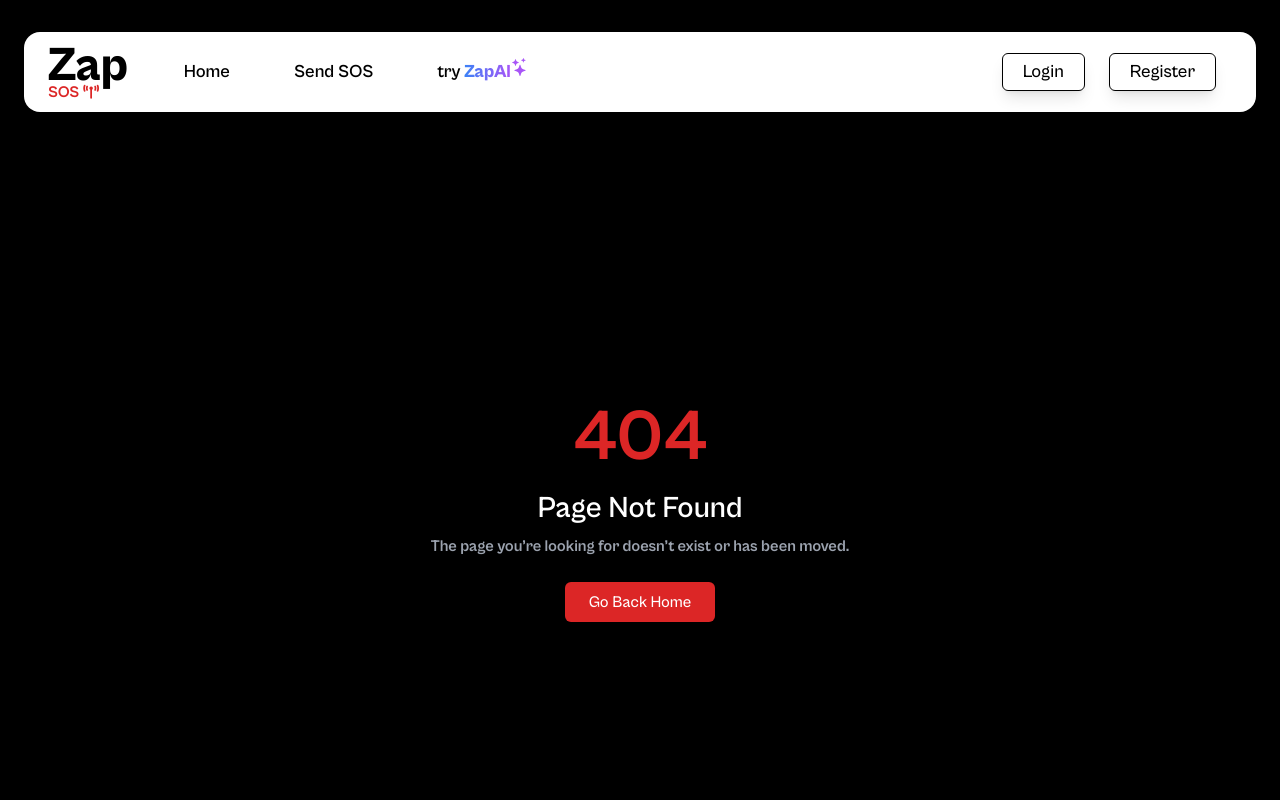
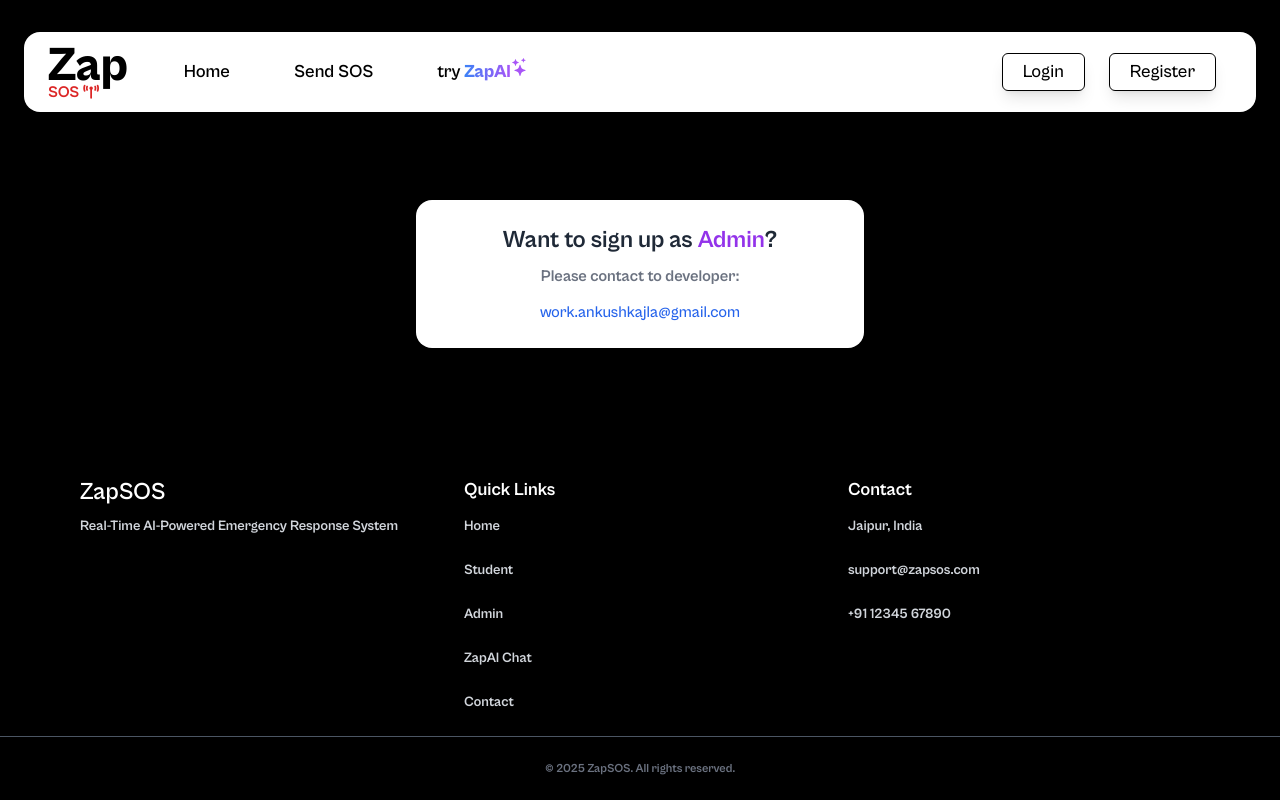
Before and after one commit to a4-ankush/ZapSOS, a React (Create React App) app in the folder client/: page /contact in a window 1280 px wide. Shown: the top 800 px of the page. Built offline with nearby package versions, Linux system fonts and the light colour scheme; no server answers.

Commit message:
Done with /contact route and add some more improvement

```diff
--- a/client/src/App.js
+++ b/client/src/App.js
@@ -14,7 +14,8 @@ import ProtectedRoute from "./ProtectedRoute";
 import PagenotFound from "./PagenotFound";
 import Navbar from "./Navbar";
 import Footer from "./Footer";
-import ZapAI from "./landing_pages/zapai/ZapAI.js";
+import ZapAI from "./landing_pages/zapai/ZapAI";
+import Contact from "./landing_pages/Contact";
 
 function AppContent() {
   const location = useLocation();
@@ -26,6 +27,7 @@ function AppContent() {
         <Route path="/" element={<Home />} />
         <Route path="/login" element={<Login />} />
         <Route path="/signup" element={<Signup />} />
+        <Route path="/contact" element={<Contact />} />
         <Route
           path="/student"
           element={
--- a/client/src/Footer.js
+++ b/client/src/Footer.js
@@ -8,7 +8,9 @@ const Footer = () => {
         {/* Logo and Name */}
         <div>
           <h2 className="text-white text-2xl font-semibold">ZapSOS</h2>
-          <p className="text-sm mt-2">Real-Time Emergency Response System</p>
+          <p className="text-sm mt-2">
+            Real-Time AI-Powered Emergency Response System
+          </p>
         </div>
 
         {/* Quick Links */}
@@ -22,14 +24,20 @@ const Footer = () => {
             </li>
             <br />
             <li>
-              <Link to="/about" className="hover:text-white">
+              <Link to="/student" className="hover:text-white">
                 Student
               </Link>
             </li>
             <br />
             <li>
-              <Link to="/features" className="hover:text-white">
+              <Link to="/admin" className="hover:text-white">
                 Admin
+              </Link>
+            </li>
+            <br />
+            <li>
+              <Link to="/zapai" className="hover:text-white">
+                ZapAI Chat
               </Link>
             </li>
             <br />
--- a/client/src/Navbar.js
+++ b/client/src/Navbar.js
@@ -1,5 +1,5 @@
 import React, { useEffect, useState } from "react";
-import { Link, useNavigate } from "react-router-dom";
+import { Link, useNavigate, useLocation } from "react-router-dom"; // <-- add useLocation
 import Logo from "./Logo/Logo";
 import axios from "axios";
 import { BsStars } from "react-icons/bs";
@@ -7,6 +7,7 @@ import { BsStars } from "react-icons/bs";
 const Navbar = () => {
   const [user, setUser] = useState(null);
   const navigate = useNavigate();
+  const location = useLocation(); // <-- get current location
 
   const fetchUser = () => {
     axios
@@ -36,9 +37,12 @@ const Navbar = () => {
     );
     setUser(null);
     navigate("/login");
-    // Optionally, dispatch event to update other components
     window.dispatchEvent(new Event("userChanged"));
   };
+
+  // Helper function for active link styling
+  const linkClass = (path, baseClass, activeClass) =>
+    location.pathname === path ? `${baseClass} ${activeClass}` : baseClass;
 
   return (
     <div className="px-6">
@@ -46,14 +50,22 @@ const Navbar = () => {
         <div className="flex ml-6 items-center">
           <Logo />
           <Link
-            className="ml-12 font-semibold text-lg hover:bg-slate-200 p-1 px-2 rounded-md"
+            className={linkClass(
+              "/",
+              "ml-12 font-semibold text-lg hover:bg-slate-200 p-1 px-2 rounded-md",
+              "bg-slate-200 "
+            )}
             to="/"
           >
             Home
           </Link>
           {user && user.role === "admin" ? (
             <Link
-              className="ml-12 font-semibold text-lg hover:bg-red-500 hover:text-white p-1 px-2 rounded-md transition-all duration-200 ease-out"
+              className={linkClass(
+                "/admin",
+                "ml-12 font-semibold text-lg hover:bg-red-500 hover:text-white p-1 px-2 rounded-md transition-all duration-200 ease-out",
+                "bg-red-500 text-white"
+              )}
               to="/admin"
             >
               Dashboard
@@ -61,13 +73,21 @@ const Navbar = () => {
           ) : (
             <>
               <Link
-                className="ml-12 font-semibold text-lg hover:bg-red-500 hover:text-white p-1 px-2 rounded-md transition-all duration-200 ease-out"
+                className={linkClass(
+                  "/student",
+                  "ml-12 font-semibold text-lg hover:bg-red-500 hover:text-white p-1 px-2 rounded-md transition-all duration-200 ease-out",
+                  "bg-red-500 text-white"
+                )}
                 to="/student"
               >
                 Send SOS
               </Link>
               <Link
-                className=" flex ml-12 font-semibold text-lg hover:bg-slate-200   p-1 px-2 rounded-md transition-all duration-200 ease-out"
+                className={linkClass(
+                  "/zapai",
+                  "flex ml-12 font-semibold text-lg hover:bg-slate-200 p-1 px-2 rounded-md transition-all duration-200 ease-out",
+                  "bg-slate-200 text-blue-600"
+                )}
                 to="/zapai"
               >
                 try&nbsp;
@@ -95,13 +115,21 @@ const Navbar = () => {
           ) : (
             <>
               <Link
-                className="mr-6 text-lg p-1 px-5 bg-white text-black rounded-md hover:bg-black border border-black hover:text-white transition-all duration-300 ease-out shadow-lg hover:scale-105 hover:shadow-2xl"
+                className={linkClass(
+                  "/login",
+                  "mr-6 text-lg p-1 px-5 bg-white text-black rounded-md hover:bg-black border border-black hover:text-white transition-all duration-300 ease-out shadow-lg hover:scale-105 hover:shadow-2xl",
+                  " text-blue border-2 border-blue-500" // active: black bg, white text
+                )}
                 to="/login"
               >
                 Login
               </Link>
               <Link
-                className="mr-10 text-lg  p-1 px-5 bg-white text-black rounded-md hover:bg-black border border-black hover:text-white transition-all duration-300 ease-out shadow-lg hover:scale-105 hover:shadow-2xl"
+                className={linkClass(
+                  "/signup",
+                  "mr-10 text-lg  p-1 px-5 bg-white text-black rounded-md hover:bg-black border border-black hover:text-white transition-all duration-300 ease-out shadow-lg hover:scale-105 hover:shadow-2xl",
+                  " text-blue border-2 border-blue-500" // active: black bg, white text
+                )}
                 to="/signup"
               >
                 Register
--- /dev/null
+++ b/client/src/landing_pages/Contact.js
@@ -0,0 +1,24 @@
+import React from "react";
+
+const Contact = () => {
+  return (
+    <div className=" flex flex-col items-center py-12 px-4">
+      <div className="bg-white shadow-lg rounded-2xl p-6 mt-10 max-w-md w-full flex flex-col items-center">
+        <h2 className="text-2xl font-bold text-gray-800 mb-2">
+          Want to sign up as <span className="text-purple-600">Admin</span>?
+        </h2>
+        <p className="text-center text-gray-500 mb-3">
+          Please contact to developer:
+        </p>
+        <a
+          href="mailto:work.ankushkajla@gmail.com"
+          className="text-blue-600 font-medium hover:underline"
+        >
+          work.ankushkajla@gmail.com
+        </a>
+      </div>
+    </div>
+  );
+};
+
+export default Contact;
--- a/client/src/landing_pages/zapai/ZapAI.js
+++ b/client/src/landing_pages/zapai/ZapAI.js
@@ -113,7 +113,7 @@ const ZapAI = () => {
             </div>
             <form
               onSubmit={sendMessage}
-              className="flex items-center px-4 py-3 bg-[#20243a]/80 rounded-full shadow-lg border border-[#312e81]/40 mt-2 mb-4 mx-4"
+              className="flex items-center px-4 py-3 bg-[#20243a]/80 rounded-3xl shadow-lg border border-[#312e81]/40 mt-2 mb-4 mx-4"
             >
               <input
                 type="text"
@@ -145,7 +145,7 @@ const ZapAI = () => {
               </button>
             </form>
             <div className="text-center text-gray-400 text-sm px-6 pb-4">
-              <h3>ZapAI can make mistakes, so double-check it ! </h3>
+              <h3>ZapAI can make mistakes, so check it ! </h3>
             </div>
           </div>
         </div>
--- a/client/src/landing_pages/zapai/zapAI.css
+++ b/client/src/landing_pages/zapai/zapAI.css
@@ -1,11 +1,6 @@
 @keyframes splash-spin {
-  0% {
-    transform: rotate(0deg) scale(1);
-    opacity: 0.8;
-  }
   100% {
-    transform: rotate(360deg) scale(1);
-    opacity: 0.8;
+    transform: rotate(360deg);
   }
 }
 .animate-splash-spin {
```
